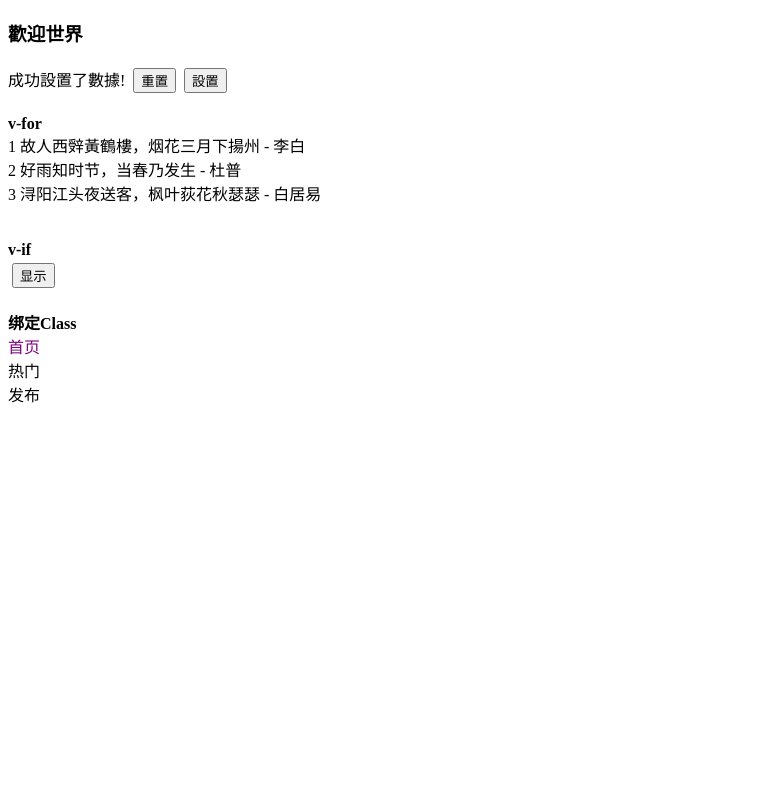
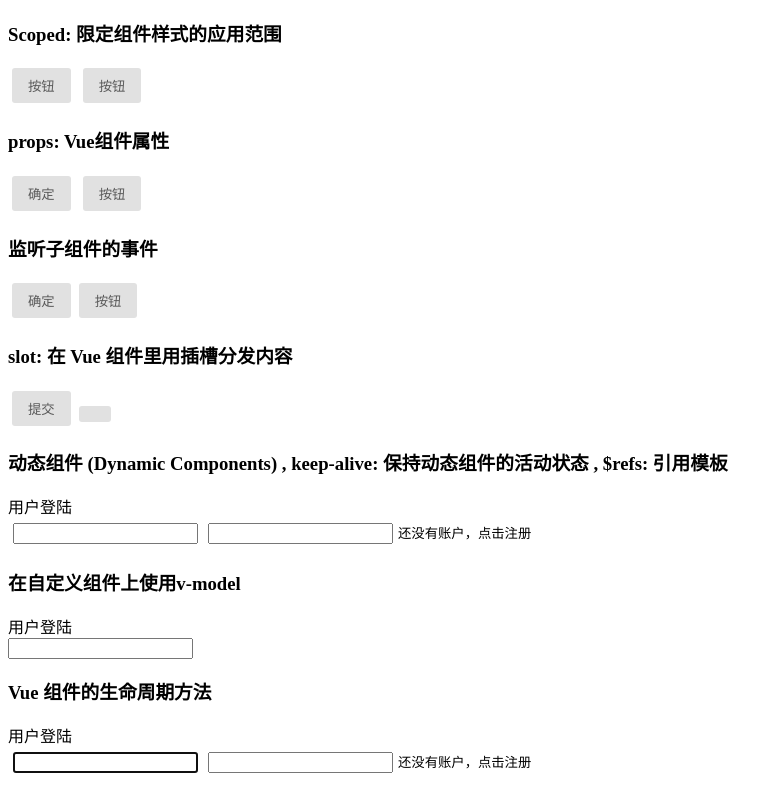
Before and after one commit to aptx4869nsk/ninghao-vue, a Vue app: page / in a window 1280 px wide. Shown: the whole page, without its empty margins (0-783 px from the left). Built offline with nearby package versions, Linux system fonts and the light colour scheme.

Commit message:
高级组件

```diff
--- a/src/app/app.vue
+++ b/src/app/app.vue
@@ -1,101 +1,72 @@
 <template>
-  <h3>{{ name }}</h3>
-  {{ processStatus }}
-  <button v-on:click="resetName">重置</button>
-  <button @click="setName">設置</button>
+  <h3>{{ title_1 }}</h3>
+  <AppButtonOne /> <app-button-one />
 
-  <br />
-  <br />
+  <h3>{{ title_2 }}</h3>
+  <app-button-two text="确定" /> <app-button-two />
 
-  <strong>v-for</strong>
-  <div v-for="(post, index) in postList" :key="post.id">
-    {{ index + 1 }} {{ post.content }} - {{ post.author }}
-  </div>
+  <h3>{{ title_3 }}</h3>
+  <app-button-three text="确定" @tap="onTapAppButton" @init="onInitAppButton" />
+  <app-button-three @tap="onTapAppButton" @init="onInitAppButton" />
 
-  <br />
-  <br />
+  <h3>{{ title_4 }}</h3>
+  <app-button-four @tap="onTapAppButton" @init="onInitAppButton">
+    提交
+  </app-button-four>
+  <app-button-four />
 
-  <strong>v-if</strong>
-  <br />
-  <div v-if="visible">隐藏的内容！</div>
-  <button v-on:click="visible = !visible">
-    {{ visible ? '隐藏' : '显示' }}
-  </button>
+  <h3>{{ title_5 }} , {{ title_6 }} , {{ title_7 }}</h3>
+  <UserProfile />
 
-  <br />
-  <br />
+  <h3>{{ title_8 }}</h3>
+  <UserLogin />
 
-  <strong>绑定Class</strong>
-  <br />
-  <div
-    :class="['item-menu', { active: currentItem === index }]"
-    @click="currentItem = index"
-    v-for="(item, index) in menuItems"
-    :key="index"
-  >
-    {{ item }}
-  </div>
+  <h3>{{ title_9 }}</h3>
+  <life-cycle />
 </template>
 
 <script>
+import AppButtonOne from './components/app-button-one.vue';
+import AppButtonTwo from './components/app-button-two.vue';
+import AppButtonThree from './components/app-button-three.vue';
+import AppButtonFour from './components/app-button-four.vue';
+import UserProfile from './components/dynamic components/user-profile.vue';
+import UserLogin from './components/自定义组件使用v-model/user-login.vue';
+import LifeCycle from './components/life-cycle.vue';
+
 export default {
   data() {
     return {
-      name: 'Hello World',
-
-      postList: [
-        {
-          id: 1,
-          content: '故人西辤黃鶴樓，烟花三月下揚州',
-          author: '李白',
-        },
-        {
-          id: 2,
-          content: '好雨知时节，当春乃发生',
-          author: '杜普',
-        },
-        {
-          id: 3,
-          content: '浔阳江头夜送客，枫叶荻花秋瑟瑟',
-          author: '白居易',
-        },
-      ],
-
-      visible: false,
-
-      menuItems: ['首页', '热门', '发布'],
-      currentItem: 0,
+      title_1: 'Scoped: 限定组件样式的应用范围',
+      title_2: 'props: Vue组件属性',
+      title_3: '监听子组件的事件',
+      title_4: 'slot: 在 Vue 组件里用插槽分发内容',
+      title_5: '动态组件 (Dynamic Components)',
+      title_6: 'keep-alive: 保持动态组件的活动状态',
+      title_7: '$refs: 引用模板',
+      title_8: '在自定义组件上使用v-model',
+      title_9: 'Vue 组件的生命周期方法',
     };
   },
 
-  computed: {
-    processStatus() {
-      return this.name === 'Hello World' ? '初始化...' : '成功設置了數據!';
+  methods: {
+    onTapAppButton(text) {
+      console.log('on tap app button', text);
+    },
+
+    onInitAppButton() {
+      // console.log('on init app button');
     },
   },
 
-  watch: {
-    name(newName, oldName) {
-      console.log(`name 發生了變化：${oldName} -> ${newName}`);
-    },
-  },
-
-  created() {
-    console.log('App 組件已創建!');
-
-    this.setName();
-  },
-
-  methods: {
-    setName() {
-      setTimeout(() => {
-        this.name = '歡迎世界';
-      }, 3000);
-    },
-
-    resetName() {
-      this.name = 'Hello World';
-    },
+  components: {
+    AppButtonOne,
+    AppButtonTwo,
+    AppButtonThree,
+    AppButtonFour,
+    UserProfile,
+    UserLogin,
+    LifeCycle,
   },
 };
 </script>
--- /dev/null
+++ b/src/app/components/app-button-four.vue
@@ -0,0 +1,37 @@
+<template>
+  <button class="button" @click="$emit('tap', text)">
+    <slot />
+  </button>
+</template>
+
+<script>
+export default {
+  props: {
+    text: {
+      type: String,
+      default: '按钮',
+    },
+  },
+
+  created() {
+    this.$emit('init');
+  },
+};
+</script>
+
+<style scoped>
+.button {
+  outline: none;
+  border: none;
+  background: #e1e1e1;
+  color: #5a5a5a;
+  padding: 8px 16px;
+  margin: 4px;
+  cursor: pointer;
+  border-radius: 3px;
+}
+
+.button:active {
+  opacity: 0.8;
+}
+</style>
--- /dev/null
+++ b/src/app/components/app-button-one.vue
@@ -0,0 +1,20 @@
+<template>
+  <button class="button">按钮</button>
+</template>
+
+<style scoped>
+.button {
+  outline: none;
+  border: none;
+  background: #e1e1e1;
+  color: #5a5a5a;
+  padding: 8px 16px;
+  margin: 4px;
+  cursor: pointer;
+  border-radius: 3px;
+}
+
+.button:active {
+  opacity: 0.8;
+}
+</style>
--- /dev/null
+++ b/src/app/components/app-button-three.vue
@@ -0,0 +1,35 @@
+<template>
+  <button class="button" @click="$emit('tap', text)">{{ text }}</button>
+</template>
+
+<script>
+export default {
+  props: {
+    text: {
+      type: String,
+      default: '按钮',
+    },
+  },
+
+  created() {
+    this.$emit('init');
+  },
+};
+</script>
+
+<style scoped>
+.button {
+  outline: none;
+  border: none;
+  background: #e1e1e1;
+  color: #5a5a5a;
+  padding: 8px 16px;
+  margin: 4px;
+  cursor: pointer;
+  border-radius: 3px;
+}
+
+.button:active {
+  opacity: 0.8;
+}
+</style>
--- /dev/null
+++ b/src/app/components/app-button-two.vue
@@ -0,0 +1,31 @@
+<template>
+  <button class="button">{{ text }}</button>
+</template>
+
+<script>
+export default {
+  props: {
+    text: {
+      type: String,
+      default: '按钮',
+    },
+  },
+};
+</script>
+
+<style scoped>
+.button {
+  outline: none;
+  border: none;
+  background: #e1e1e1;
+  color: #5a5a5a;
+  padding: 8px 16px;
+  margin: 4px;
+  cursor: pointer;
+  border-radius: 3px;
+}
+
+.button:active {
+  opacity: 0.8;
+}
+</style>
--- /dev/null
+++ b/src/app/components/app-button.vue
@@ -0,0 +1,35 @@
+<template>
+  <button class="button" @click="$emit('tap', text)"><slot /></button>
+</template>
+
+<script>
+export default {
+  props: {
+    text: {
+      type: String,
+      default: '按钮',
+    },
+  },
+
+  created() {
+    this.$emit('init');
+  },
+};
+</script>
+
+<style scoped>
+.button {
+  outline: none;
+  border: none;
+  background: #e1e1e1;
+  color: #5a5a5a;
+  padding: 8px 16px;
+  margin: 4px;
+  cursor: pointer;
+  border-radius: 3px;
+}
+
+.button:active {
+  opacity: 0.8;
+}
+</style>
--- /dev/null
+++ b/src/app/components/dynamic components/user-login.vue
@@ -0,0 +1,21 @@
+<template>
+  <div>用户登陆</div>
+  <input type="text" ref="username" />
+  <input type="text" />
+</template>
+
+<script>
+export default {
+  mounted() {
+    // console.log(this.$refs.username);
+
+    this.$refs.username.focus();
+  },
+};
+</script>
+
+<style scoped>
+input[type='text'] {
+  margin: 5px;
+}
+</style>
--- /dev/null
+++ b/src/app/components/dynamic components/user-profile.vue
@@ -0,0 +1,38 @@
+<template>
+  <keep-alive>
+    <component :is="currentComponent"></component>
+  </keep-alive>
+  <small @click="onClickHintText">{{ hintText }}</small>
+</template>
+
+<script>
+import UserLogin from './user-login.vue';
+import UserRegister from './user-register.vue';
+
+export default {
+  data() {
+    return {
+      currentComponent: 'UserLogin',
+      hintText: '还没有账户，点击注册',
+    };
+  },
+
+  methods: {
+    onClickHintText() {
+      switch (this.currentComponent) {
+        case 'UserRegister':
+          this.currentComponent = 'UserLogin';
+          this.hintText = '还没有账户，点击注册';
+          break;
+
+        case 'UserLogin':
+          this.currentComponent = 'UserRegister';
+          this.hintText = '已有账户，点击登陆';
+          break;
+      }
+    },
+  },
+
+  components: { UserLogin, UserRegister },
+};
+</script>
--- /dev/null
+++ b/src/app/components/dynamic components/user-register.vue
@@ -0,0 +1,11 @@
+<template>
+  <div>注册用户</div>
+  <input type="text" />
+  <input type="text" />
+</template>
+
+<style scoped>
+input[type='text'] {
+  margin: 5px;
+}
+</style>
--- /dev/null
+++ b/src/app/components/life-cycle.vue
@@ -0,0 +1,60 @@
+<template>
+  <component :is="currentComponent"></component>
+  <small @click="onClickHintText">{{ hintText }}</small>
+</template>
+
+<script>
+import UserLogin from './dynamic components/user-login.vue';
+import UserRegister from './dynamic components/user-register.vue';
+
+export default {
+  data() {
+    return {
+      hintText: '还没有账户，点击注册',
+      currentComponent: 'UserLogin',
+    };
+  },
+
+  beforeCreate() {
+    console.log('user login before create');
+  },
+
+  created() {
+    console.log('user login created');
+  },
+
+  beforeMount() {
+    console.log('user login before mount');
+  },
+
+  mounted() {
+    console.log('user login mounted');
+  },
+
+  unmounted() {
+    console.log('user login unmounted');
+  },
+
+  updated() {
+    console.log('user login updated');
+  },
+
+  methods: {
+    onClickHintText() {
+      switch (this.currentComponent) {
+        case 'UserRegister':
+          this.currentComponent = 'UserLogin';
+          this.hintText = '还没有账户，点击注册';
+          break;
+
+        case 'UserLogin':
+          this.currentComponent = 'UserRegister';
+          this.hintText = '已有账户，点击登陆';
+          break;
+      }
+    },
+  },
+
+  components: { UserLogin, UserRegister },
+};
+</script>
--- /dev/null
+++ b/src/app/components/自定义组件使用v-model/app-input.vue
@@ -0,0 +1,15 @@
+<template>
+  <input
+    type="text"
+    :value="modelValue"
+    @input="$emit('update:modelValue', $event.target.value)"
+  />
+</template>
+
+<script>
+export default {
+  props: {
+    modelValue: String,
+  },
+};
+</script>
--- /dev/null
+++ b/src/app/components/自定义组件使用v-model/user-login.vue
@@ -0,0 +1,17 @@
+<template>
+  <div>用户登陆 {{ username }}</div>
+  <!-- <AppInput :model-value="username" @update:model-value="username = $event" /> -->
+  <AppInput v-model="username" />
+</template>
+
+<script>
+import AppInput from './app-input.vue';
+export default {
+  data() {
+    return {
+      username: '',
+    };
+  },
+  components: { AppInput },
+};
+</script>
```
